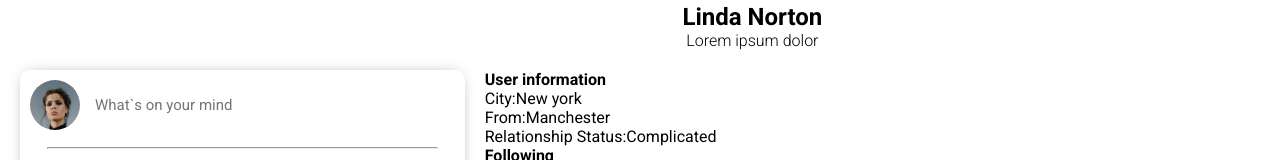
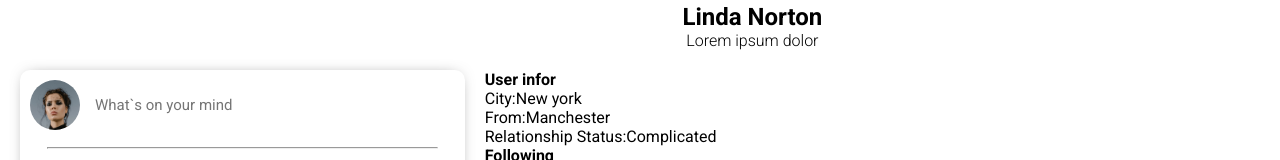
Before and after one commit to mkolade/socialMediaMERNapp, a React (Vite) app in the folder frontend/: page / in a window 1280 px wide. Shown: the part 367-527 px from the top of the page. Built offline with nearby package versions, Linux system fonts and the light colour scheme.

Commit message:
changed from informatuon to info

```diff
--- a/frontend/src/components/RightBar.jsx
+++ b/frontend/src/components/RightBar.jsx
@@ -31,7 +31,7 @@ export default function RightBar() {
   const ProfileRightbar = () =>{
     return(
       <>
-        <h4 className='profileRightbarTitle'>User information</h4>
+        <h4 className='profileRightbarTitle'>User infor</h4>
         <div className="profileRightbarInfo">
           <div className="profileRightbarInfoItem">
             <span className="profileRightbarInfoKey">City:</span>
```
